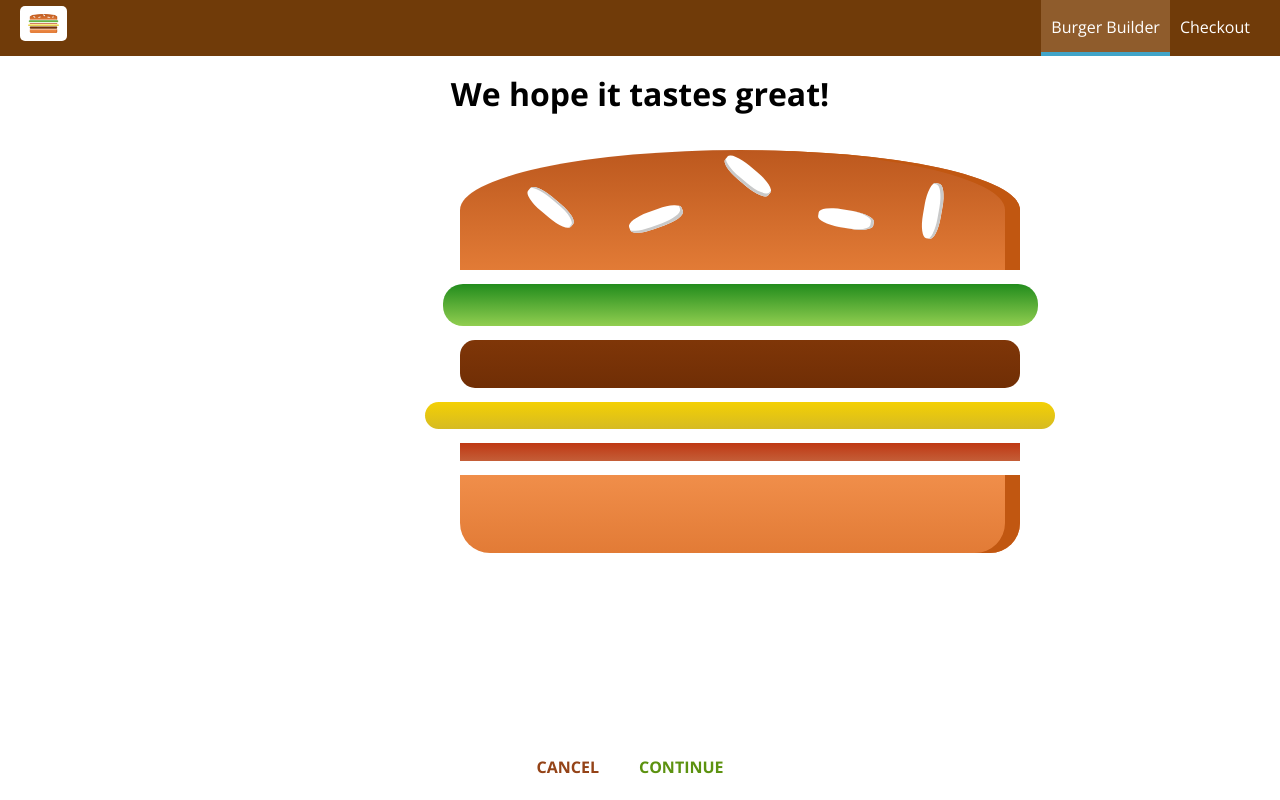
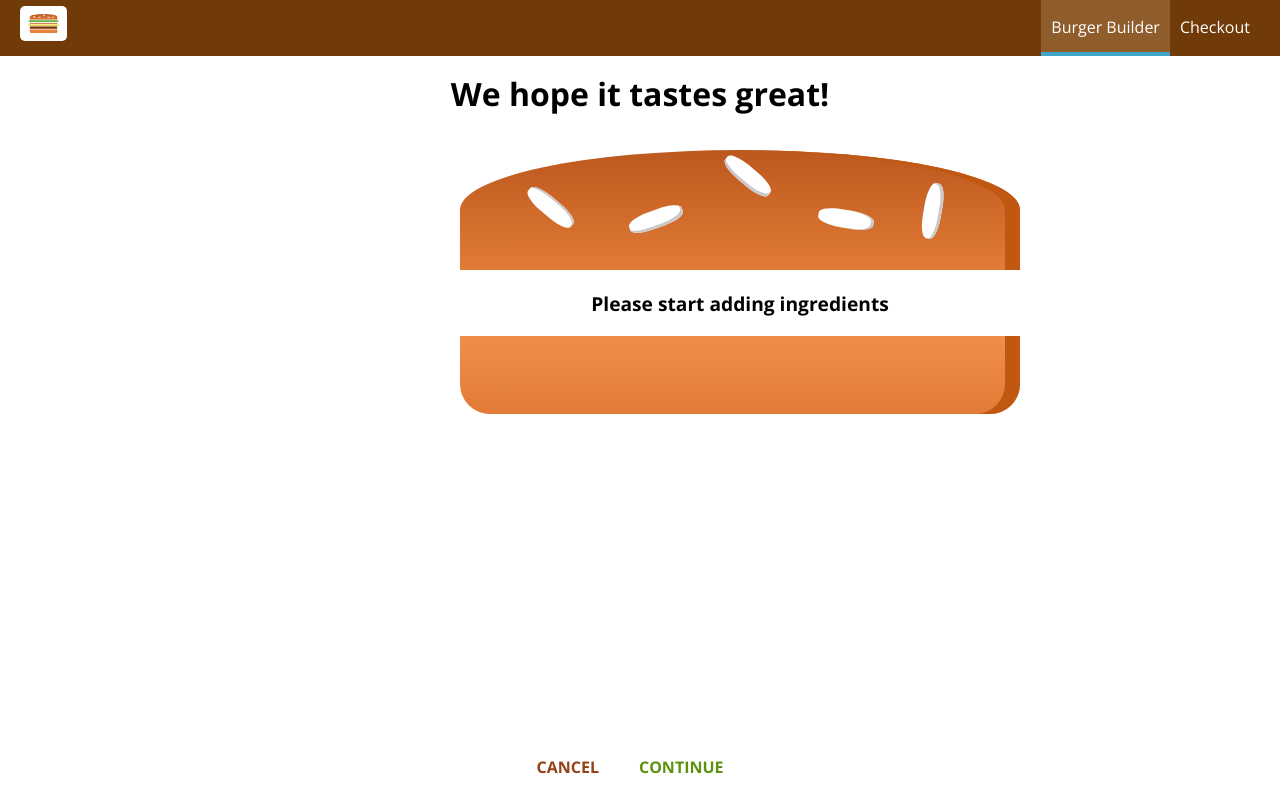
Before and after one commit to bbuchanan/react-burger-builder, a React app: page /checkout in a window 1280 px wide. Built offline with nearby package versions, Linux system fonts and the light colour scheme.

Commit message:
wired up the ingredients to the checkout from the burger builder

```diff
--- a/src/containers/BurgerBuilder/BurgerBuilder.js
+++ b/src/containers/BurgerBuilder/BurgerBuilder.js
@@ -120,8 +120,15 @@
     //   .catch(error => {
     //     this.setState({ loading: false, purchasing: false })
     //   })
-
-    this.props.history.push('/checkout')
+    const queryParams = []
+    for (let i in this.state.ingredients) {
+      queryParams.push(encodeURIComponent(i) + '=' + encodeURIComponent(this.state.ingredients[i]))
+    }
+    const queryString = queryParams.join('&')
+    this.props.history.push({
+      pathname: '/checkout',
+      search: '?' + queryString
+    })
   }
 
   render () {
--- a/src/containers/Checkout/Checkout.js
+++ b/src/containers/Checkout/Checkout.js
@@ -2,6 +2,25 @@
 import CheckoutSummary from '../../components/Order/CheckoutSummary/CheckoutSummary'
 
 class Checkout extends Component {
+  state = {
+    ingredients: {
+      salad: 1,
+      meat: 1,
+      cheese: 1,
+      bacon: 1
+    }
+  }
+
+  componentDidMount() {
+    const query = new URLSearchParams(this.props.location.search)
+    const ingredients = {}
+    for (let param of query.entries()) {
+      ingredients[param[0]] = +param[1]
+    }
+
+    this.setState({ingredients: ingredients})
+  }
+
   checkoutCancelledHandler = () => {
     this.props.history.goBack()
   }
@@ -11,17 +30,9 @@
   }
 
   render () {
-    let state = {
-      ingredients: {
-        salad: 1,
-        meat: 1,
-        cheese: 1,
-        bacon: 1
-      }
-    }
     return (
       <div>
-        <CheckoutSummary ingredients={state.ingredients}
+        <CheckoutSummary ingredients={this.state.ingredients}
           checkoutCancelled={this.checkoutCancelledHandler}
           checkoutContinued={this.checkoutContinuedHandler} />
       </div>
```
